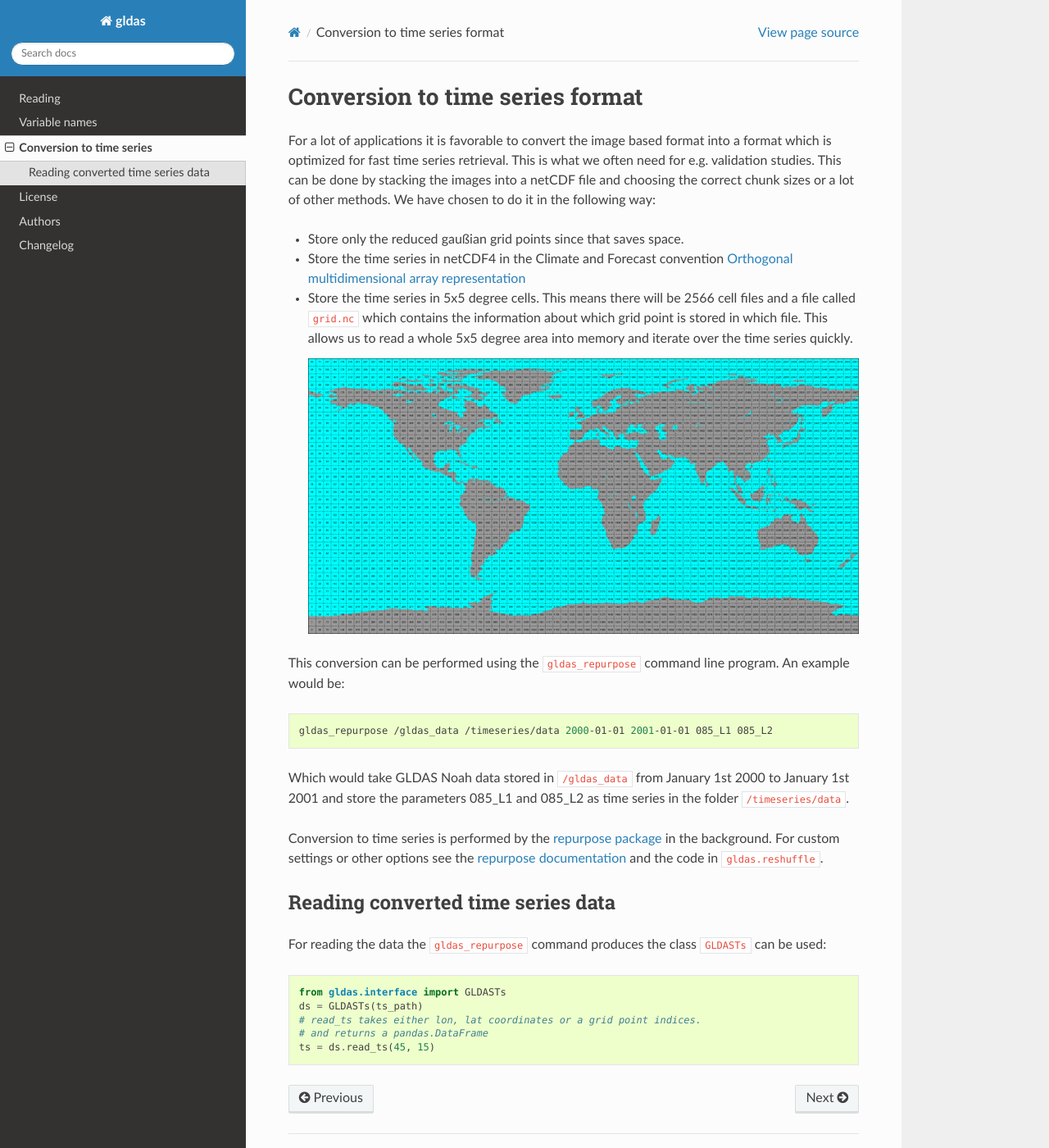
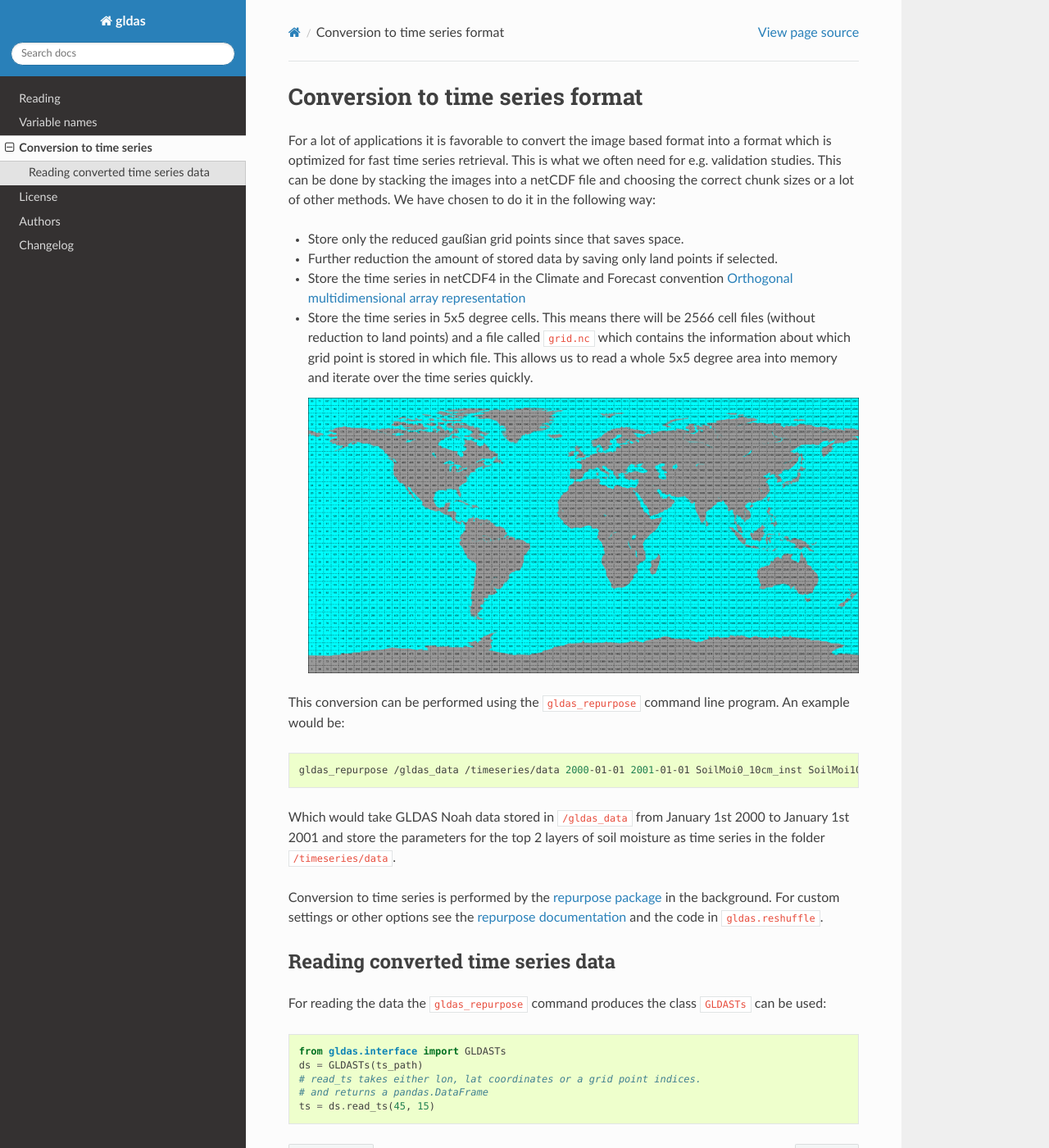
Before and after one commit to TUW-GEO/gldas, a Sphinx documentation site: the page built from docs/img2ts.rst, in a window 1280 px wide and 1400 px high. Shown: the whole window at 82% size. Built offline with Sphinx 7.4.7 and the Read the Docs theme 2.0.0, drawn with Linux system fonts in a browser that asks for light colours; formulas are drawn with MathJax 3; pages that are not in the unit, such as notebooks, are missing from menus.

Commit message:
Update documentation for ts generation

```diff
--- a/docs/img2ts.rst
+++ b/docs/img2ts.rst
@@ -8,13 +8,14 @@ into a netCDF file and choosing the correct chunk sizes or a lot of other
 methods. We have chosen to do it in the following way:
 
 - Store only the reduced gaußian grid points since that saves space.
+- Further reduction the amount of stored data by saving only land points if selected.
 - Store the time series in netCDF4 in the Climate and Forecast convention
   `Orthogonal multidimensional array representation
   <http://cfconventions.org/cf-conventions/v1.6.0/cf-conventions.html#_orthogonal_multidimensional_array_representation>`_
 - Store the time series in 5x5 degree cells. This means there will be 2566 cell
-  files and a file called ``grid.nc`` which contains the information about which
-  grid point is stored in which file. This allows us to read a whole 5x5 degree
-  area into memory and iterate over the time series quickly.
+  files (without reduction to land points) and a file called ``grid.nc``
+  which contains the information about which grid point is stored in which file.
+  This allows us to read a whole 5x5 degree area into memory and iterate over the time series quickly.
 
   .. image:: 5x5_cell_partitioning.png
      :target: _images/5x5_cell_partitioning.png
@@ -24,10 +25,10 @@ program. An example would be:
 
 .. code-block:: shell
 
-   gldas_repurpose /gldas_data /timeseries/data 2000-01-01 2001-01-01 085_L1 085_L2
+   gldas_repurpose /gldas_data /timeseries/data 2000-01-01 2001-01-01 SoilMoi0_10cm_inst SoilMoi10_40cm_inst
 
 Which would take GLDAS Noah data stored in ``/gldas_data`` from January 1st
-2000 to January 1st 2001 and store the parameters 085_L1 and 085_L2 as time
+2000 to January 1st 2001 and store the parameters for the top 2 layers of soil moisture as time
 series in the folder ``/timeseries/data``.
 
 Conversion to time series is performed by the `repurpose package
```
